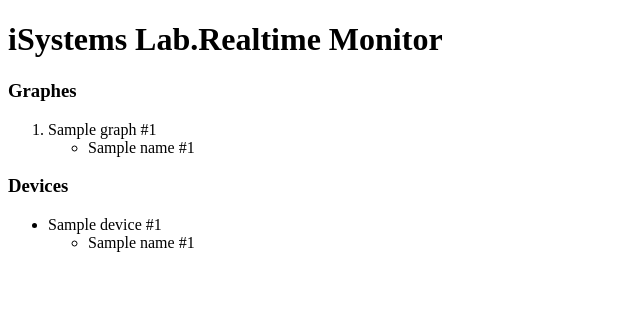
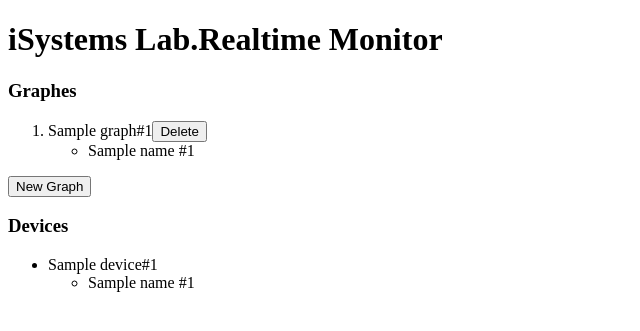
Before and after one commit to smallmeet/realtime-monitor, a Flask app: template realtime_monitor/templates/monitor.html in a window 1280 px wide. Shown: the top 331 px of the page, without its empty margins (0-640 px from the left). Run offline with Flask 2, Linux system fonts and the light colour scheme; the template is opened without the code that fills it: most values are stand-ins (such as "Sample title", 1, 10 or a date in 2020); data that the repository does not hold is empty; parts of the project's set-up code (start-up, migrations or seed data) failed here and were passed over.

Commit message:
Implement graph view/controller
Create/delete/change-name controller and view are implemented.

```diff
--- /dev/null
+++ b/realtime_monitor/static/js/event.js
@@ -0,0 +1,21 @@
+var Views = new function() {
+    this.createGraph = function() {
+        callAJAX('/graph/create', function(result) {
+            json = JSON.parse(result);
+            $('#graphs ol').append(Snippets.graph(json.id, json.name, 'graph off'));
+        });
+    }
+
+    this.changeGraphName = function(id) {
+        var name = prompt('Enter the new name');
+        callAJAX('/graph/change-name/' + id.slice(1) + '/' + name, function(result) {
+            $('#' + id + ' span.name').text(name);
+        });
+    }
+
+    this.deleteGraph = function(id) {
+        callAJAX('/graph/delete/' + id.slice(1), function(result) {
+            $('#' + id).remove();
+        });
+    }
+}
--- /dev/null
+++ b/realtime_monitor/static/js/snippets.js
@@ -0,0 +1,29 @@
+var Snippets = new function() {
+    this.graph = function(id, graphName, className) {
+        var li = document.createElement('li');
+        var graphId = document.createElement('span');
+        var name = document.createElement('span');
+        var ul = document.createElement('ul');
+        var deleteButton = document.createElement('button');
+
+        li.setAttribute('class', className);
+        li.setAttribute('id', 'g'+id);
+
+        name.setAttribute('class', 'name');
+        name.setAttribute('onclick', 'Views.changeGraphName($(this).parent().attr(\'id\'))');
+        name.innerHTML = graphName;
+
+        graphId.setAttribute('class', 'graph-id');
+        graphId.innerHTML = '#' + id;
+
+        deleteButton.innerHTML = 'Delete';
+        deleteButton.setAttribute('onclick', 'Views.deleteGraph($(this).parent().attr(\'id\'))');
+
+        li.appendChild(name);
+        li.appendChild(graphId);
+        li.appendChild(deleteButton);
+        li.appendChild(ul);
+
+        return li;
+    }
+}
--- a/realtime_monitor/templates/macro.html
+++ b/realtime_monitor/templates/macro.html
@@ -1,6 +1,6 @@
 {% macro device(id, name, labels) %}
 <li class="device" id="d{{ id }}">
-    {{ name }} <span class="device_id">#{{ id }}</span>
+    <span class="name">{{ name }}</span><span class="device_id">#{{ id }}</span>
     <ul>
         {% for l in labels %}
         <li class="label" id="d{{ id }}-l{{ l[0] }}">{{ l[1] }} <span class="label_id">#{{ l[0] }}</span></li>
@@ -12,7 +12,7 @@
 {% macro graph(id, name, activated, labels) %}
 {% if activated == 1 %}
 <li class="graph on" id="g{{ id }}">
-    {{ name }} <span class="graph-id">#{{ id }}</span>
+    <span class="name" onclick="Views.changeGraphName($(this).parent().attr('id'))">{{ name }}</span><span class="graph-id">#{{ id }}</span><button onclick="Views.deleteGraph($(this).parent().attr('id'))">Delete</button>
     <ul>
         {% for l in labels %}
         <li class="label" id="g{{ id }}-l{{ l[0] }}">{{ l[1] }} <span class="label-id">#{{ l[0] }}</span></li>
@@ -21,7 +21,7 @@
 </li>
 {% else %}
 <li class="graph off" id="g{{ id }}">
-    {{ name }} <span class="graph-id">#{{ id }}</span>
+    <span class="name">{{ name }}</span><span class="graph-id">#{{ id }}</span><button onclick="Views.deleteGraph($(this).parent().attr('id'))">Delete</button>
     <ul>
         {% for l in labels %}
         <li class="label" id="g{{ id }}-l{{ l[0] }}">{{ l[1] }} <span class="label-id">#{{ l[0] }}</span></li>
--- a/realtime_monitor/templates/monitor.html
+++ b/realtime_monitor/templates/monitor.html
@@ -18,13 +18,14 @@
                     {% endfor %}
                 </div>
         		<nav id="panel">
-        			<div id="graphes">
+        			<div id="graphs">
         			    <h3>Graphes</h3>
         			    <ol>
                             {% for g in graphs %}
                             {{ graph(g[0], g[1], g[2], g[3]) }}
                             {% endfor %}
         			    </ol>
+                        <button onclick="Views.createGraph();">New Graph</button>
         			</div>
         			<div id="devices">
         			    <h3>Devices</h3>
@@ -41,6 +42,8 @@
         <script type="text/javascript" src="/static/js/jquery-3.1.1.min.js"></script>
         <script type="text/javascript" src="/static/js/d3.v3.min.js"></script>
         <script type="text/javascript" src="/static/js/call_ajax.js"></script>
+        <script type="text/javascript" src='/static/js/snippets.js'></script>
+        <script type="text/javascript" src="/static/js/event.js"></script>
         <script type="text/javascript" src="/static/js/graph/graph.js"></script>
         <script type="text/javascript" src="/static/js/graph/graph_list.js"></script>
         <script type="text/javascript" src="/static/js/realtime.js"></script>
```
